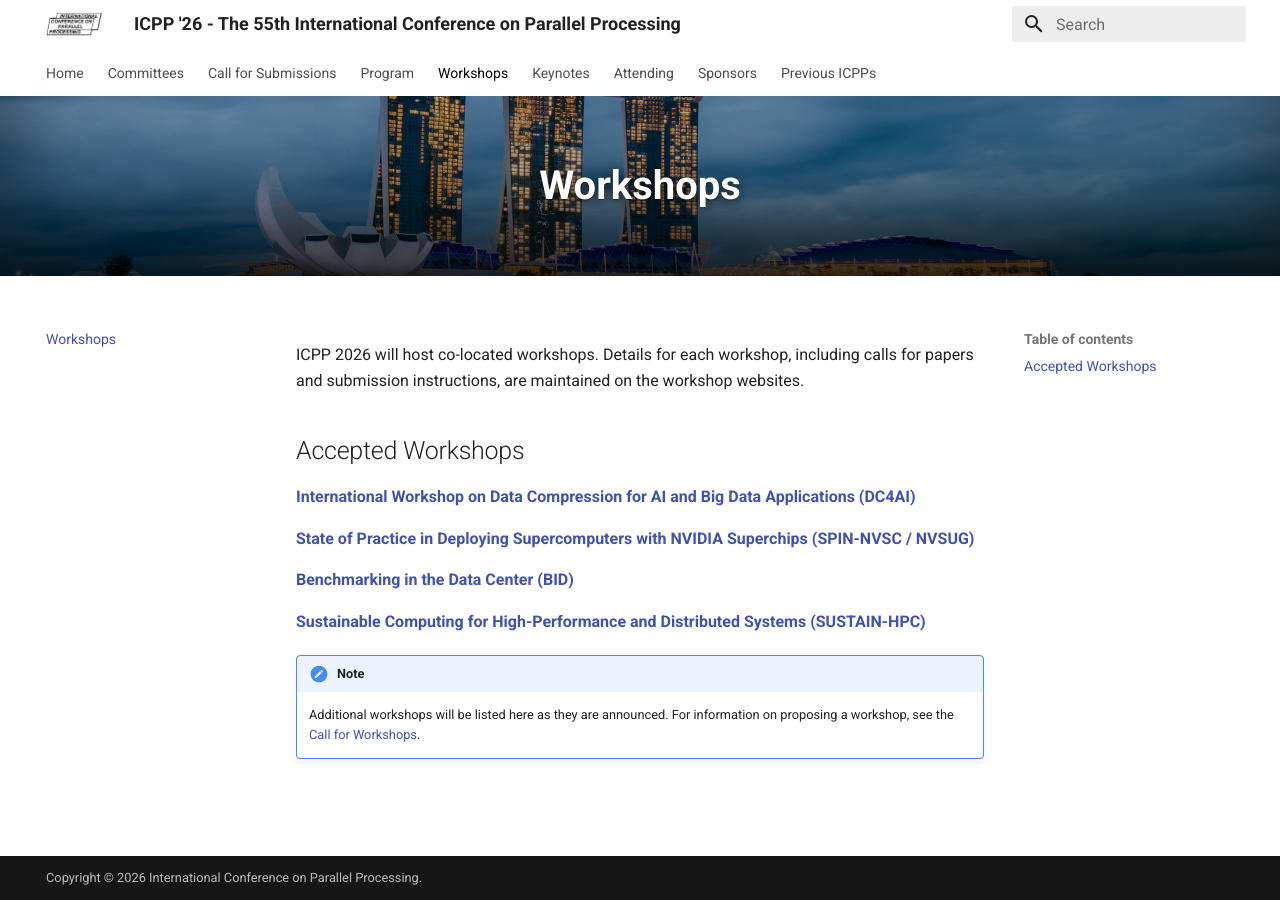
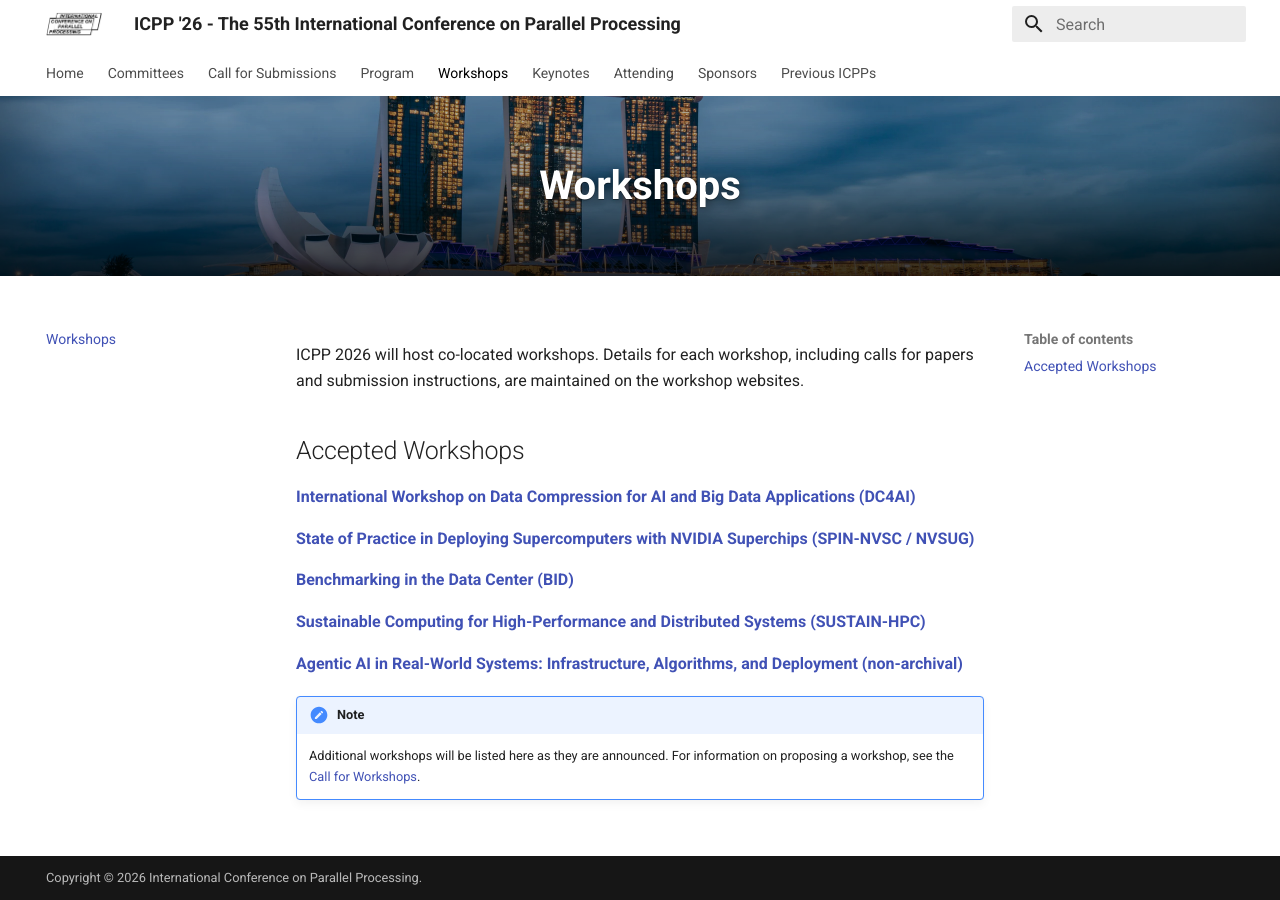
Before and after one commit to icpp2026/icpp2026.github.io, an MkDocs documentation site: the page built from docs/workshops.md, in a window 1280 px wide. Built offline with MkDocs 1.6.1 and Material for MkDocs 9.7.7, drawn with Linux system fonts in a browser that asks for light colours; comment, search, counter and statistics services are not loaded.

Commit message:
add: workshop

```diff
--- a/docs/workshops.md
+++ b/docs/workshops.md
@@ -12,6 +12,8 @@ ICPP 2026 will host co-located workshops. Details for each workshop, including c
 
 **[Sustainable Computing for High-Performance and Distributed Systems (SUSTAIN-HPC)](https://icpp2026.github.io/sustain-hpc-2026/){:target="_blank"}**
 
+**[Agentic AI in Real-World Systems: Infrastructure, Algorithms, and Deployment (non-archival)](https://airs-workshop.github.io/){:target="_blank"}**
+
 !!! note
 
     Additional workshops will be listed here as they are announced. For information on proposing a workshop, see the [Call for Workshops](call-for-workshops.md).
```
